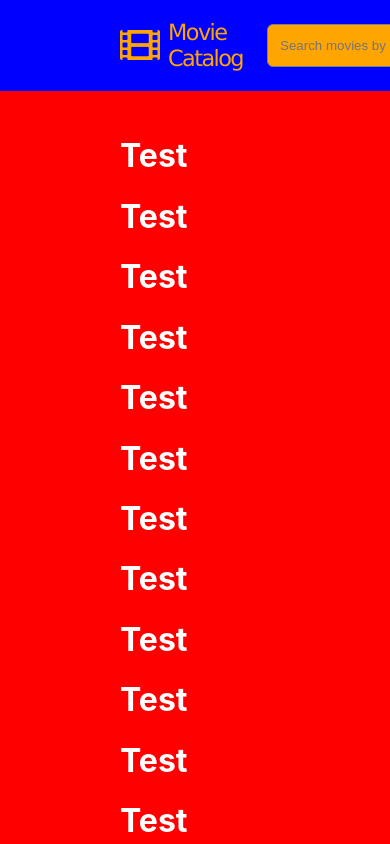
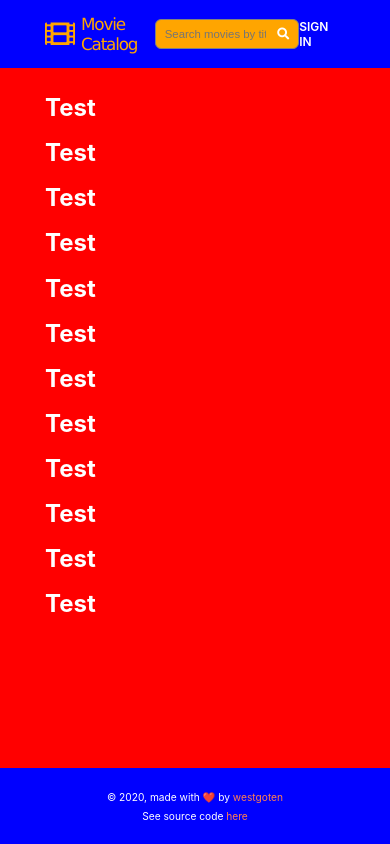
Before and after one commit to westgoten/movie-catalog, a React (Create React App) app: page / in a window 390 px wide. Built offline with nearby package versions, Linux system fonts and the light colour scheme; no server answers.

Commit message:
Add screen size consts; Add media query breakpoints for rem units on index.css; Adjust padding on Header and App components accordingly to screen size

```diff
--- a/src/views/style/css/App.css
+++ b/src/views/style/css/App.css
@@ -6,6 +6,11 @@
   align-items: center;
   padding: 1.5rem 7.5rem;
   background-color: blue;
+}
+@media (max-width: 736px) {
+  .header {
+    padding: 0.75rem 3.75rem;
+  }
 }
 
 .logo {
@@ -70,3 +75,8 @@
   box-sizing: border-box;
   background-color: red;
 }
+@media (max-width: 736px) {
+  .main {
+    padding: 0.75rem 3.75rem;
+  }
+}
--- a/src/views/style/css/Header.css
+++ b/src/views/style/css/Header.css
@@ -6,6 +6,11 @@
   align-items: center;
   padding: 1.5rem 7.5rem;
   background-color: blue;
+}
+@media (max-width: 736px) {
+  .header {
+    padding: 0.75rem 3.75rem;
+  }
 }
 
 .logo {
--- a/src/views/style/css/SearchBar.css
+++ b/src/views/style/css/SearchBar.css
@@ -1,13 +1,14 @@
 .search-bar {
-  min-width: 12rem;
-  width: 12rem;
-  min-height: 2.55rem;
-  height: 2.55rem;
+  min-width: 12em;
+  width: 16em;
+  min-height: 2.55em;
+  height: 2.55em;
   display: flex;
   align-items: center;
   justify-content: space-between;
-  margin-left: 1.5rem;
+  margin-left: 1.5em;
   border-radius: 6px;
+  box-sizing: border-box;
   border: 1px solid gray;
   background-color: orange;
   transition: all 0.2s ease-out;
@@ -16,7 +17,7 @@
 
 .opened-search-bar {
   background-color: white;
-  width: 25rem;
+  width: 25em;
 }
 
 .search-input {
@@ -25,8 +26,9 @@
   border: none;
   border-top-left-radius: 6px;
   border-bottom-left-radius: 6px;
-  padding-left: 12px;
+  padding-left: 0.75em;
   background-color: transparent;
+  font-size: 0.95em;
   outline: none;
 }
 .search-input::-ms-clear {
@@ -37,11 +39,12 @@
   height: 100%;
   display: flex;
   align-items: center;
-  padding-left: 12px;
-  padding-right: 12px;
+  padding-left: 0.75em;
+  padding-right: 0.75em;
   cursor: default;
   border-top-right-radius: 6px;
   border-bottom-right-radius: 6px;
+  box-sizing: border-box;
 }
 
 .search-icon-open {
--- a/src/views/style/css/index.css
+++ b/src/views/style/css/index.css
@@ -1,3 +1,17 @@
+html {
+  font-size: 16px;
+}
+@media (max-width: 1024px) {
+  html {
+    font-size: 14px;
+  }
+}
+@media (max-width: 896px) {
+  html {
+    font-size: 12px;
+  }
+}
+
 body {
   margin: 0;
   font-family: -apple-system, BlinkMacSystemFont, "Segoe UI", "Roboto", "Oxygen", "Ubuntu", "Cantarell", "Fira Sans", "Droid Sans", "Helvetica Neue", sans-serif;
--- a/src/views/style/sass/App.scss
+++ b/src/views/style/sass/App.scss
@@ -1,6 +1,6 @@
 @use 'Header';
 @use 'Footer';
-@use 'consts';
+@use 'consts' as *;
 
 .app {
 	position: absolute;
@@ -14,9 +14,13 @@
 }
 
 .main {
-	padding: consts.$page-padding;
+	padding: $page-padding-y $page-padding-x;
 	width: 100%;
-	min-height: calc(100% - #{Header.$header-height + Footer.$footer-height});
+	min-height: calc(100% - #{Header.$height + Footer.$height});
 	box-sizing: border-box;
 	background-color: red;
+
+	@media (max-width: $small-width) {
+		padding: ($page-padding-y / 2) ($page-padding-x / 2);
+	}
 }
--- a/src/views/style/sass/Footer.scss
+++ b/src/views/style/sass/Footer.scss
@@ -1,5 +1,5 @@
 $link-color: coral;
-$footer-height: 6.3rem;
+$height: 6.3rem;
 
 .footer {
 	width: 100%;
@@ -10,7 +10,7 @@ $footer-height: 6.3rem;
 	justify-content: center;
 	font-size: 0.85em;
 	padding: 0.75rem;
-	min-height: $footer-height;
+	min-height: $height;
 	background-color: blue;
 }
 
--- a/src/views/style/sass/Header.scss
+++ b/src/views/style/sass/Header.scss
@@ -1,15 +1,19 @@
-@use 'consts';
+@use 'consts' as *;
 
-$header-height: 5.68rem;
+$height: 5.68rem;
 
 .header {
-	height: $header-height;
+	height: $height;
 	width: 100%;
 	box-sizing: border-box;
 	display: flex;
 	align-items: center;
-	padding: consts.$page-padding;
+	padding: $page-padding-y $page-padding-x;
 	background-color: blue;
+
+	@media (max-width: $small-width) {
+		padding: ($page-padding-y / 2) ($page-padding-x / 2);
+	}
 }
 
 .logo {
--- a/src/views/style/sass/SearchBar.scss
+++ b/src/views/style/sass/SearchBar.scss
@@ -1,16 +1,17 @@
 $border-radius: 6px;
-$padding: 12px;
+$padding: 0.75em;
 
 .search-bar {
-	min-width: 12rem;
-	width: 12rem;
-	min-height: 2.55rem;
-	height: 2.55rem;
+	min-width: 12em;
+	width: 16em;
+	min-height: 2.55em;
+	height: 2.55em;
 	display: flex;
 	align-items: center;
 	justify-content: space-between;
-	margin-left: 1.5rem;
+	margin-left: 1.5em;
 	border-radius: $border-radius;
+	box-sizing: border-box;
 	border: 1px solid gray;
 	background-color: orange;
 	transition: all 0.2s ease-out;
@@ -19,7 +20,7 @@ $padding: 12px;
 
 .opened-search-bar {
 	background-color: white;
-	width: 25rem;
+	width: 25em;
 }
 
 .search-input {
@@ -30,6 +31,7 @@ $padding: 12px;
 	border-bottom-left-radius: $border-radius;
 	padding-left: $padding;
 	background-color: transparent;
+	font-size: 0.95em;
 	outline: none;
 
 	&::-ms-clear {
@@ -46,6 +48,7 @@ $padding: 12px;
 	cursor: default;
 	border-top-right-radius: $border-radius;
 	border-bottom-right-radius: $border-radius;
+	box-sizing: border-box;
 }
 
 .search-icon-open {
--- a/src/views/style/sass/_consts.scss
+++ b/src/views/style/sass/_consts.scss
@@ -1 +1,8 @@
-$page-padding: 1.5rem 7.5rem;
+// Page dimensions
+$page-padding-x: 7.5rem;
+$page-padding-y: 1.5rem;
+
+// Screen sizes
+$big-width: 1024px;
+$medium-width: 896px;
+$small-width: 736px;
--- a/src/views/style/sass/index.scss
+++ b/src/views/style/sass/index.scss
@@ -1,3 +1,17 @@
+@use 'consts' as *;
+
+html {
+	font-size: 16px;
+
+	@media (max-width: $big-width) {
+		font-size: 14px;
+	}
+
+	@media (max-width: $medium-width) {
+		font-size: 12px;
+	}
+}
+
 body {
 	margin: 0;
 	font-family: -apple-system, BlinkMacSystemFont, 'Segoe UI', 'Roboto',
```
